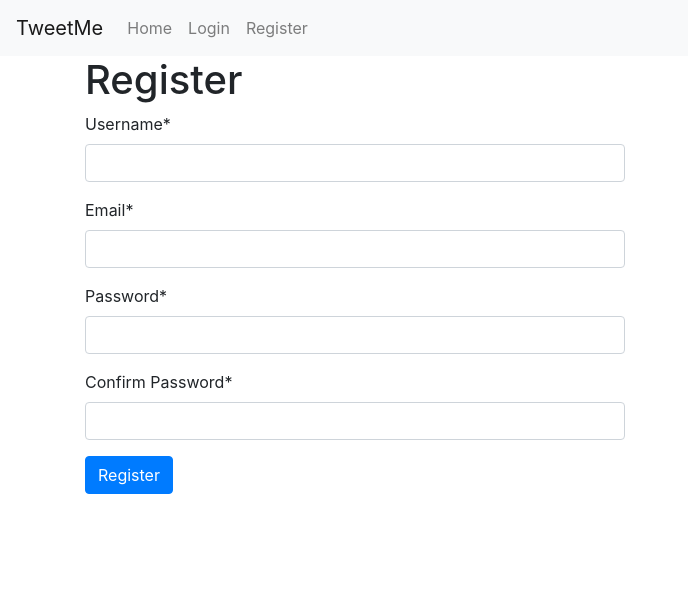
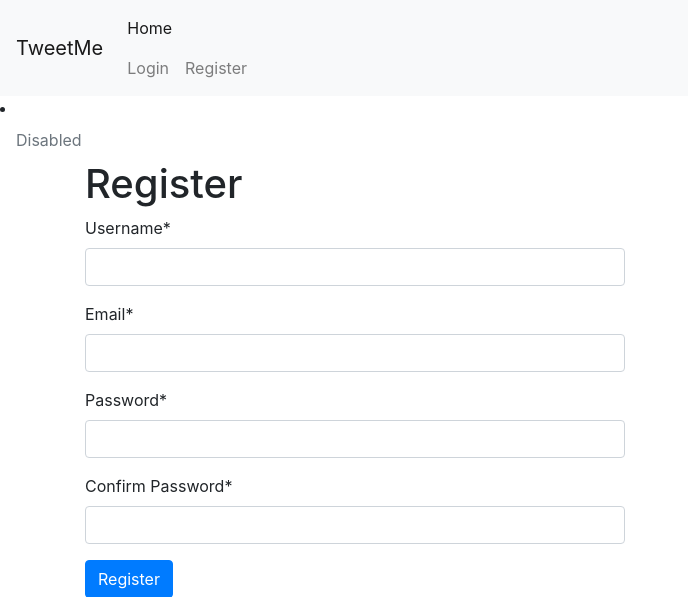
Before and after one commit to LeenaJaswani/Twitterclone, a Django app: page /register/ in a window 1280 px wide. Shown: the top 597 px of the page, without its empty margins (0-688 px from the left). Run offline with Django 3.2, Linux system fonts and the light colour scheme; some libraries are stand-ins or nearby versions.

Commit message:
make it better

```diff
--- a/templates/navbar.html
+++ b/templates/navbar.html
@@ -1,33 +1,29 @@
 <nav class="navbar navbar-expand-lg navbar-light bg-light">
    <a class="navbar-brand" href="{% url 'home' %}">TweetMe</a>
-   <button class="navbar-toggler" type="button" data-toggle="collapse" data-target="#navbarSupportedContent" aria-controls="navbarSupportedContent" aria-expanded="true" aria-label="Toggle navigation">
+  <button class="navbar-toggler" type="button" data-toggle="collapse" data-target="#navbarSupportedContent" aria-controls="navbarSupportedContent" aria-expanded="false" aria-label="Toggle navigation">
     <span class="navbar-toggler-icon"></span>
   </button>
 
   <div class="collapse navbar-collapse" id="navbarSupportedContent">
     <ul class="navbar-nav mr-auto">
-       <a class="nav-link" href="{% url 'home' %}">Home <span class="sr-only">(current)</span></a>
-      <li class="nav-item active">
+    <li class="nav-item active">  <a class="nav-link" href="{% url 'home' %}">Home <span class="sr-only">(current)</span></a>
+
        {% if request.user.is_authenticated %}
 
- <li class="nav-item dropdown">
-        <a class="nav-link" aria-haspopup="true" aria-expanded="true">
+ <li class="nav-item">
+        <a class="nav-link" aria-haspopup="true" aria-expanded="false">
         Account
         </a>
       </li>
 
-        <div class="dropdown-menu" aria-labelledby="navbarDropdown">
 
-          <div class="dropdown-divider"></div>
-
-        </div>
-     <li class="nav-item dropdown">
-        <a class="nav-link" href="{{ request.user.profile.get_absolute_url }}" aria-haspopup="true" aria-expanded="true">Profile</a>
+     <li class="nav-item">
+        <a class="nav-link" href="{{ request.user.profile.get_absolute_url }}" aria-haspopup="true" aria-expanded="false">Profile</a>
       </li>
-      <li class="nav-item dropdown">
+      <li class="nav-item">
        <a class="nav-link" href="{% url 'logout' %}">Logout</a>
       </li>
-      <li class="nav-item dropdown">
+      <li class="nav-item">
          {% include "tweets/search_form.html" %}</li>
        </ul>
 
@@ -48,6 +44,18 @@
 
   </div>
 </nav>
+
+
+
+
+
+
+      <li class="nav-item">
+        <a class="nav-link disabled" href="#">Disabled</a>
+      </li>
+    </ul>
+
+  </div>
 <!--  <nav class="navbar navbar-default">
   <div class="container-fluid">
    Brand and toggle get grouped for better mobile display
```
